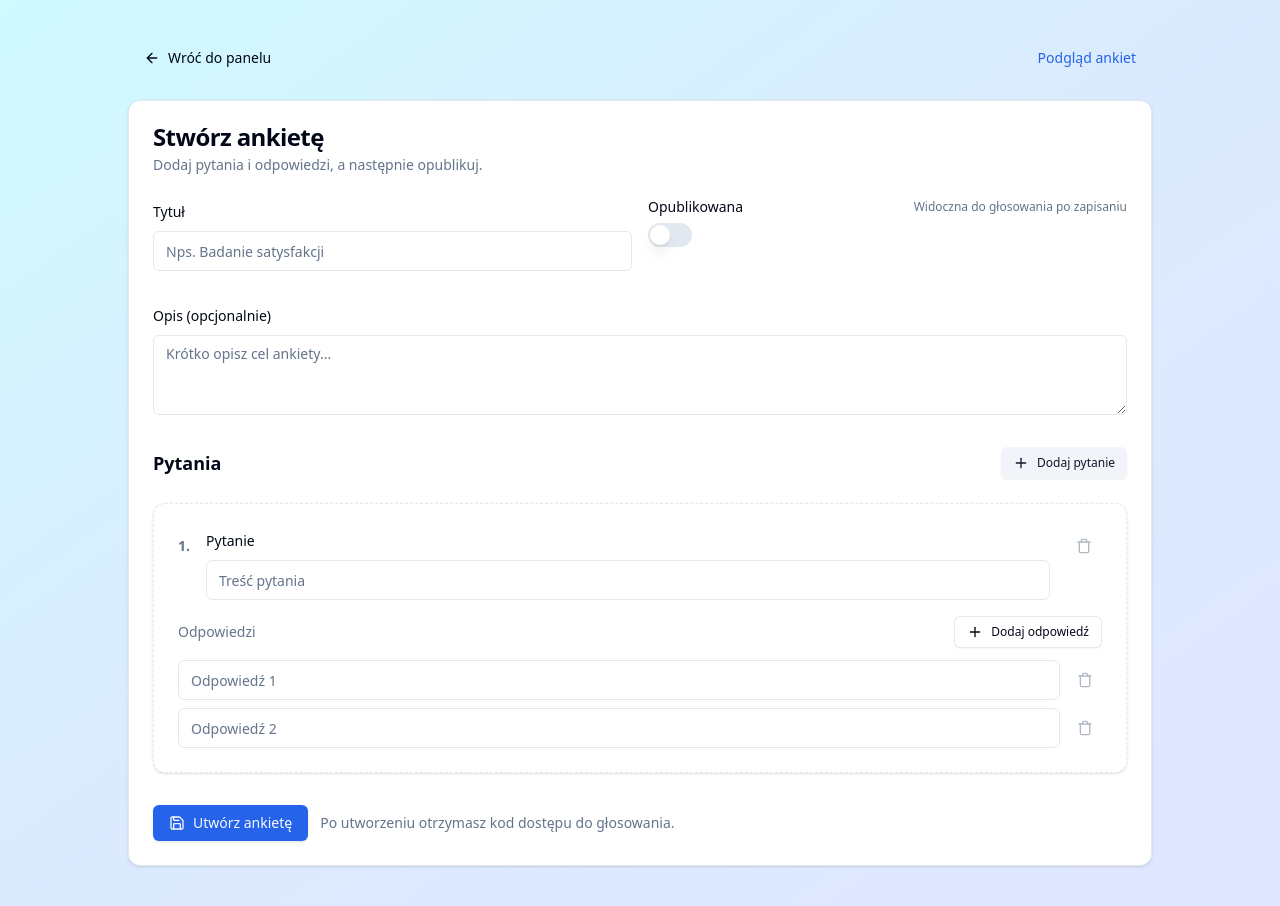
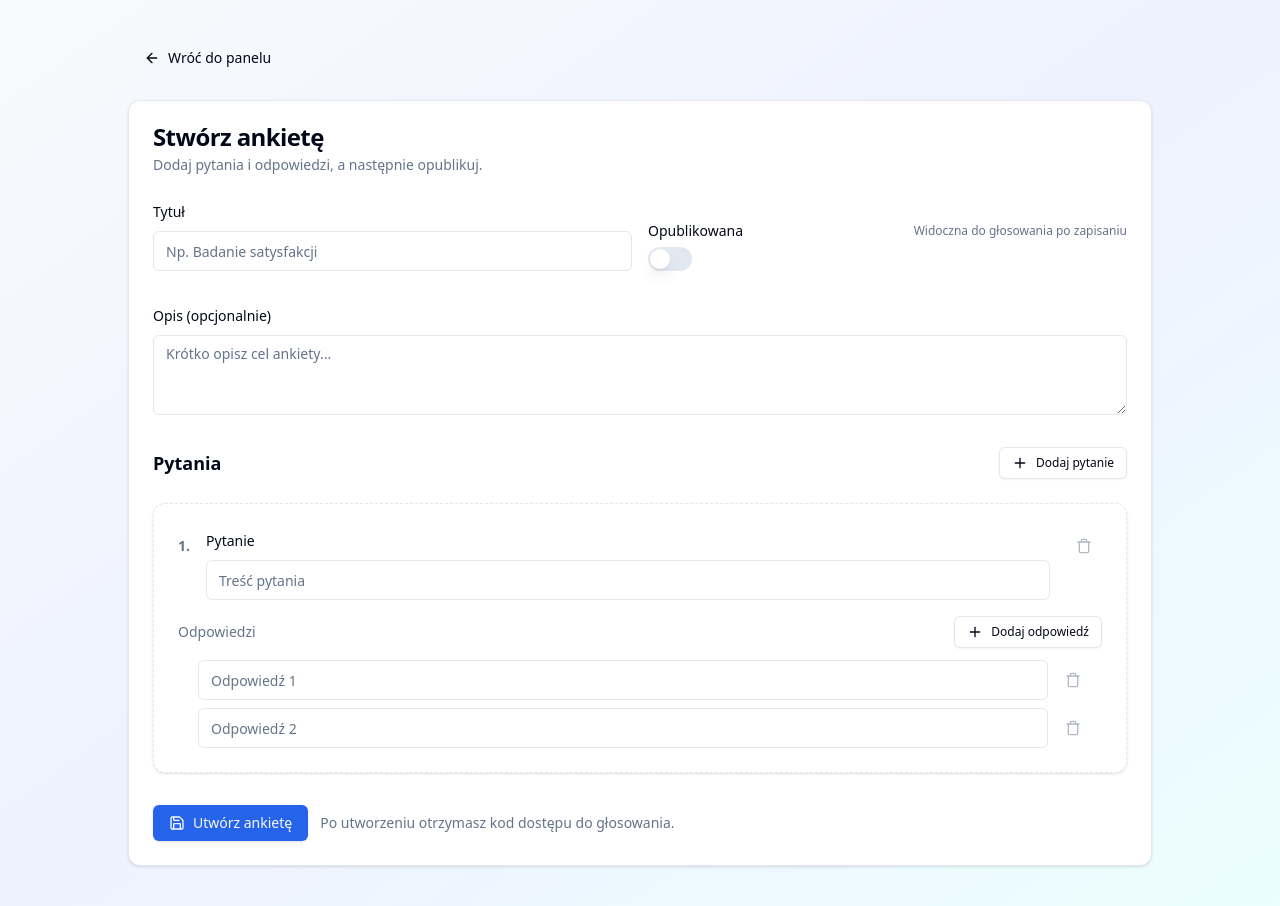
Before and after one commit to Tielik/SurveyApp, a React app in the folder frontend/: page /surveys/create in a window 1280 px wide. Built offline with nearby package versions, Linux system fonts and the light colour scheme; no server answers; sample sign-in values are in the browser's storage; the HTML template or start-up script is replaced by a standard one.

Commit message:
Cosmetic changes and partial unification of style

```diff
--- a/frontend/src/pages/CreateSurvey.tsx
+++ b/frontend/src/pages/CreateSurvey.tsx
@@ -136,7 +136,7 @@ export default function CreateSurvey() {
   }
 
   return (
-    <div className="min-h-screen bg-gradient-to-br from-cyan-100 via-blue-100 to-indigo-100 px-4 py-10">
+    <div className="min-h-screen bg-gradient-to-br from-slate-50 via-indigo-50 to-cyan-50 py-10 px-4">
       <div className="mx-auto flex max-w-5xl flex-col gap-6">
         <div className="flex items-center justify-between">
           <Button asChild variant="ghost" className="gap-2">
@@ -144,9 +144,6 @@ export default function CreateSurvey() {
               <ArrowLeft className="h-4 w-4" />
               Wróć do panelu
             </Link>
-          </Button>
-          <Button asChild variant="link">
-            <Link to="/dashboard">Podgląd ankiet</Link>
           </Button>
         </div>
 
@@ -164,14 +161,14 @@ export default function CreateSurvey() {
                 </Alert>
               )}
 
-              <div className="grid gap-4 md:grid-cols-2">
+              <div className="grid gap-4 md:grid-cols-2 items-end">
                 <div className="space-y-2">
                   <Label htmlFor="title">Tytuł</Label>
                   <Input
                     id="title"
                     value={title}
                     onChange={(e) => setTitle(e.target.value)}
-                    placeholder="Nps. Badanie satysfakcji"
+                    placeholder="Np. Badanie satysfakcji"
                     required
                   />
                 </div>
@@ -182,7 +179,9 @@ export default function CreateSurvey() {
                       Widoczna do głosowania po zapisaniu
                     </span>
                   </Label>
-                  <Switch checked={isActive} onCheckedChange={setIsActive} />
+                  <div className="flex items-center">
+                    <Switch checked={isActive} onCheckedChange={setIsActive} />
+                  </div>
                 </div>
               </div>
 
@@ -199,7 +198,7 @@ export default function CreateSurvey() {
               <div className="space-y-6">
                 <div className="flex items-center justify-between">
                   <h3 className="text-lg font-semibold">Pytania</h3>
-                  <Button type="button" variant="secondary" size="sm" onClick={addQuestion}>
+                  <Button type="button" variant="outline" size="sm" onClick={addQuestion}>
                     <Plus className="mr-2 h-4 w-4" />
                     Dodaj pytanie
                   </Button>
@@ -247,7 +246,7 @@ export default function CreateSurvey() {
                           </div>
                           <div className="space-y-2">
                             {question.choices.map((choice, choiceIndex) => (
-                              <div key={choice.id} className="flex items-center gap-2">
+                              <div key={choice.id} className="flex items-center gap-2 ps-5 pe-3">
                                 <Input
                                   value={choice.text}
                                   onChange={(e) =>
--- a/frontend/src/pages/EditSurvey.tsx
+++ b/frontend/src/pages/EditSurvey.tsx
@@ -210,7 +210,7 @@ export default function EditSurvey() {
   }
 
   return (
-    <div className="min-h-screen bg-gradient-to-br from-cyan-100 via-blue-100 to-indigo-100 px-4 py-10">
+    <div className="min-h-screen bg-gradient-to-br from-slate-50 via-indigo-50 to-cyan-50 py-10 px-4">
       <div className="mx-auto flex max-w-5xl flex-col gap-6">
         <div className="flex items-center justify-between">
           <Button asChild variant="ghost" className="gap-2">
@@ -235,7 +235,7 @@ export default function EditSurvey() {
                 </Alert>
               )}
 
-              <div className="grid gap-4 md:grid-cols-2">
+              <div className="grid gap-4 md:grid-cols-2 items-end">
                 <div className="space-y-2">
                   <Label htmlFor="title">Tytuł</Label>
                   <Input
@@ -253,7 +253,9 @@ export default function EditSurvey() {
                       Widoczna do głosowania po zapisaniu
                     </span>
                   </Label>
-                  <Switch checked={isActive} onCheckedChange={setIsActive} />
+                  <div className="flex items-center">
+                    <Switch checked={isActive} onCheckedChange={setIsActive} />
+                  </div>
                 </div>
               </div>
 
@@ -318,7 +320,7 @@ export default function EditSurvey() {
                           </div>
                           <div className="space-y-2">
                             {question.choices.map((choice, choiceIndex) => (
-                              <div key={choice.id} className="flex items-center gap-2">
+                              <div key={choice.id} className="flex items-center gap-2 ps-5 pe-3">
                                 <Input
                                   value={choice.text}
                                   onChange={(e) =>
--- a/frontend/src/pages/SurveyResults.tsx
+++ b/frontend/src/pages/SurveyResults.tsx
@@ -64,7 +64,7 @@ export default function SurveyResults() {
 
   return (
     <div className="min-h-screen bg-gradient-to-br from-slate-50 via-indigo-50 to-cyan-50 py-10 px-4">
-      <div className="max-w-5xl mx-auto space-y-8">
+      <div className="mx-auto flex max-w-5xl flex-col gap-6">
         <div className="flex items-center justify-between">
           <div>
             <p className="text-xs uppercase tracking-wide text-indigo-500 mb-1">Podglad wynikow</p>
--- a/frontend/src/pages/Vote.tsx
+++ b/frontend/src/pages/Vote.tsx
@@ -51,9 +51,10 @@ export default function Vote() {
   if (!survey) return null
 
   return (
-    <div className="min-h-screen bg-gray-100 py-10 px-4 font-sans">
-      <div className="mx-auto max-w-2xl overflow-hidden rounded-xl bg-white shadow-lg">
-        <div className="bg-blue-600 p-8 text-center text-white">
+    <div className="min-h-screen bg-gradient-to-br from-slate-50 via-indigo-50 to-cyan-50 py-10 px-4">
+      <div className="mx-auto flex max-w-2xl flex-col">
+        <div className="bg-white/80 backdrop-blur-md my-6 overflow-hidden shadow-lg flex-col md:flex-row justify-between items-center border border-white/20 rounded-xl">
+        <div className="bg-blue-600 p-8 text-center text-white ">
           <h1 className="mb-2 text-3xl font-bold">{survey.title}</h1>
           <p className="opacity-90">{survey.description}</p>
         </div>
@@ -86,6 +87,7 @@ export default function Vote() {
         <div className="bg-gray-50 p-4 text-center text-xs text-gray-400">
           Powered by SurveyPlatform
         </div>
+        </div>
       </div>
     </div>
   )
--- a/frontend/src/pages/dashboard.tsx
+++ b/frontend/src/pages/dashboard.tsx
@@ -64,9 +64,8 @@ export default function Dashboard() {
     }
 
     return (
-        <div className="min-h-screen bg-gradient-to-br from-cyan-100 via-blue-100 to-indigo-100 p-6 md:p-10 font-sans">
+            <div className="min-h-screen bg-gradient-to-br from-slate-50 via-indigo-50 to-cyan-50 py-10 px-4">
             <div className="max-w-6xl mx-auto space-y-8">
-
                 <div className="bg-white/80 backdrop-blur-md p-6 rounded-2xl shadow-lg flex flex-col md:flex-row justify-between items-center border border-white/20">
                     <div>
                         <h1 className="text-3xl font-bold text-gray-800 bg-clip-text text-transparent bg-gradient-to-r from-indigo-600 to-blue-500">
@@ -171,7 +170,7 @@ export default function Dashboard() {
                                     <div className="flex items-center gap-2 text-gray-500 text-sm overflow-hidden">
                                         <button
                                             type="button"
-                                            className="hover:bg-indigo-600 rounded-full hover:text-white px-2 py-1 transition-colors"
+                                            className="hover:bg-indigo-600 rounded-full hover:text-white p-2 transition-colors"
                                             onClick={() => {
                                                 navigator.clipboard.writeText(`/vote/${survey.access_code}`)
                                                     .then(() => toast.success("Link skopiowany!"))
@@ -188,7 +187,7 @@ export default function Dashboard() {
                                         <Link
                                             to={`/surveys/${survey.id}/results`}
                                             state={{ survey }}
-                                            className="text-indigo-600 hover:text-indigo-800 hover:bg-indigo-50 rounded-full p-2 transition-colors"
+                                            className="hover:bg-indigo-600 rounded-full hover:text-white p-2 transition-colors"
                                             title="Zobacz wyniki ankiety"
                                         >
                                             <BarChart3 className="h-4 w-4" />
@@ -196,7 +195,7 @@ export default function Dashboard() {
                                         </Link>
                                         <Link
                                             to={`/surveys/${survey.id}/edit`}
-                                            className="text-indigo-600 hover:text-indigo-800 hover:bg-indigo-50 rounded-full p-2 transition-colors"
+                                            className="hover:bg-indigo-600 rounded-full hover:text-white p-2 transition-colors"
                                             title="Edytuj ankiete"
                                         >
                                             <Pencil className="h-4 w-4" />
@@ -205,7 +204,7 @@ export default function Dashboard() {
                                         <Link
                                             to={`/vote/${survey.access_code}`}
                                             target="_blank"
-                                            className="text-indigo-600 hover:text-indigo-800 hover:bg-indigo-50 rounded-full p-2 transition-colors"
+                                            className="hover:bg-indigo-600 rounded-full hover:text-white p-2 transition-colors"
                                             title="Otworz glosowanie"
                                         >
                                             <ExternalLink className="h-4 w-4" />
```
Also changed, not shown: 1 other file (tests, documents, lock files or other folders).
